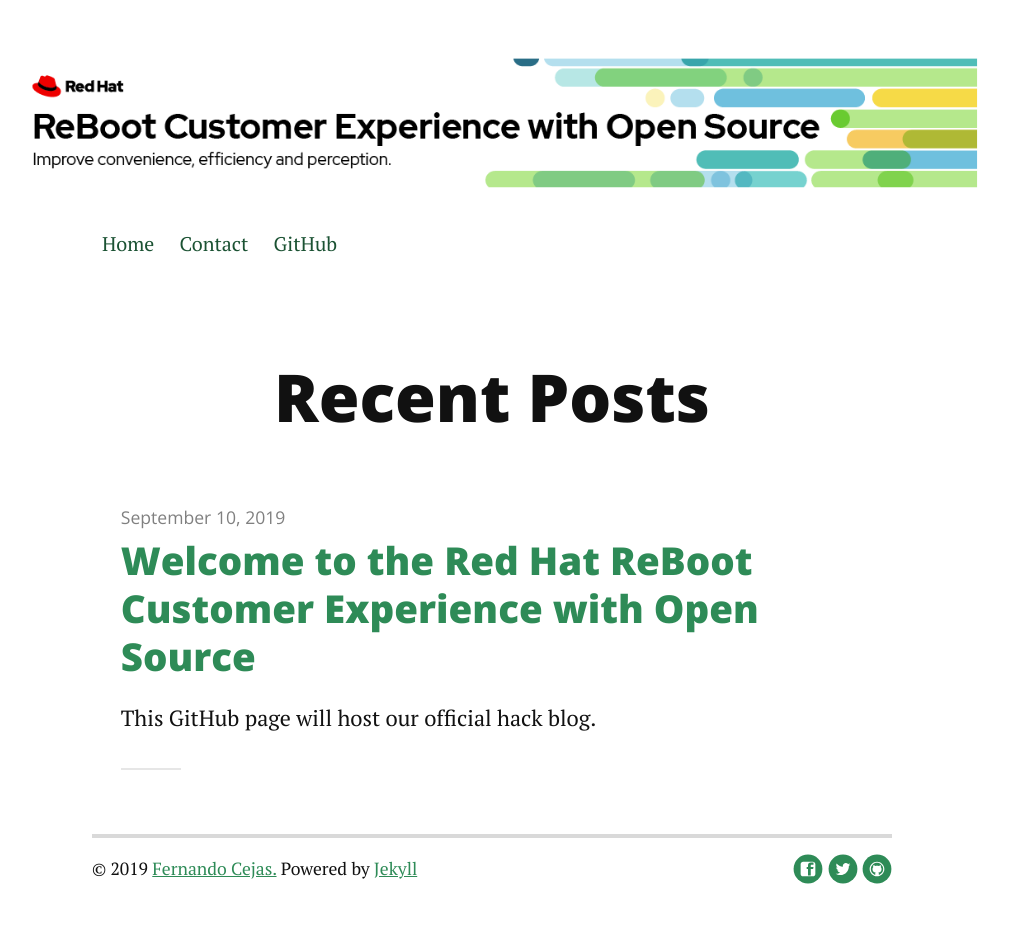
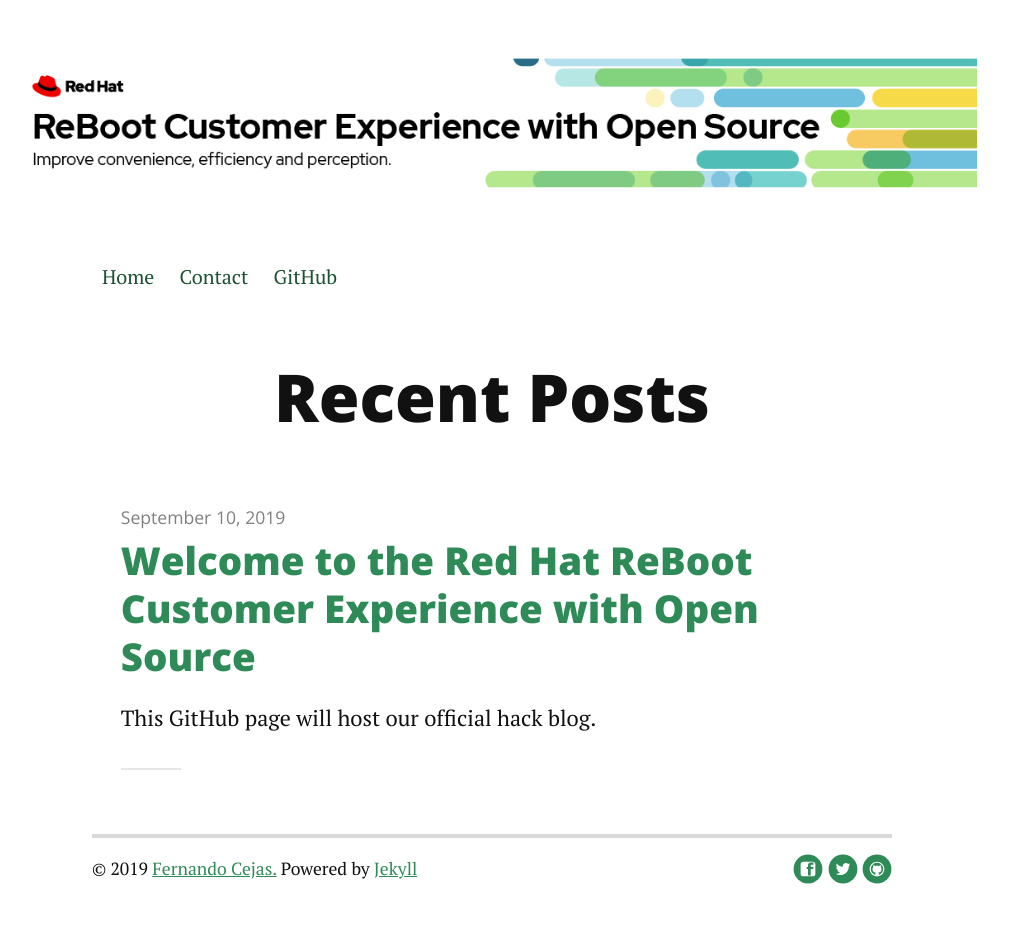
Before and after one commit to redhat-hackathon/redhat-hackathon.github.io, a Jekyll site: the page built from index.html, in a window 1280 px wide. Shown: the whole page, without its empty margins (148-1157 px from the left). Built offline with Jekyll 4.4.1, drawn with Linux system fonts in a browser that asks for light colours; nearby versions of some CDN libraries; the list of posts is cut into pages by our own code.

Commit message:
Little hack to fix styles.

```diff
--- a/_config.yml
+++ b/_config.yml
@@ -1,4 +1,4 @@
-title:
+title: .
 description: Red Hat Reboot Customer Experience with Open Source
 
 url: https://redhat-hackathon.github.io
```
